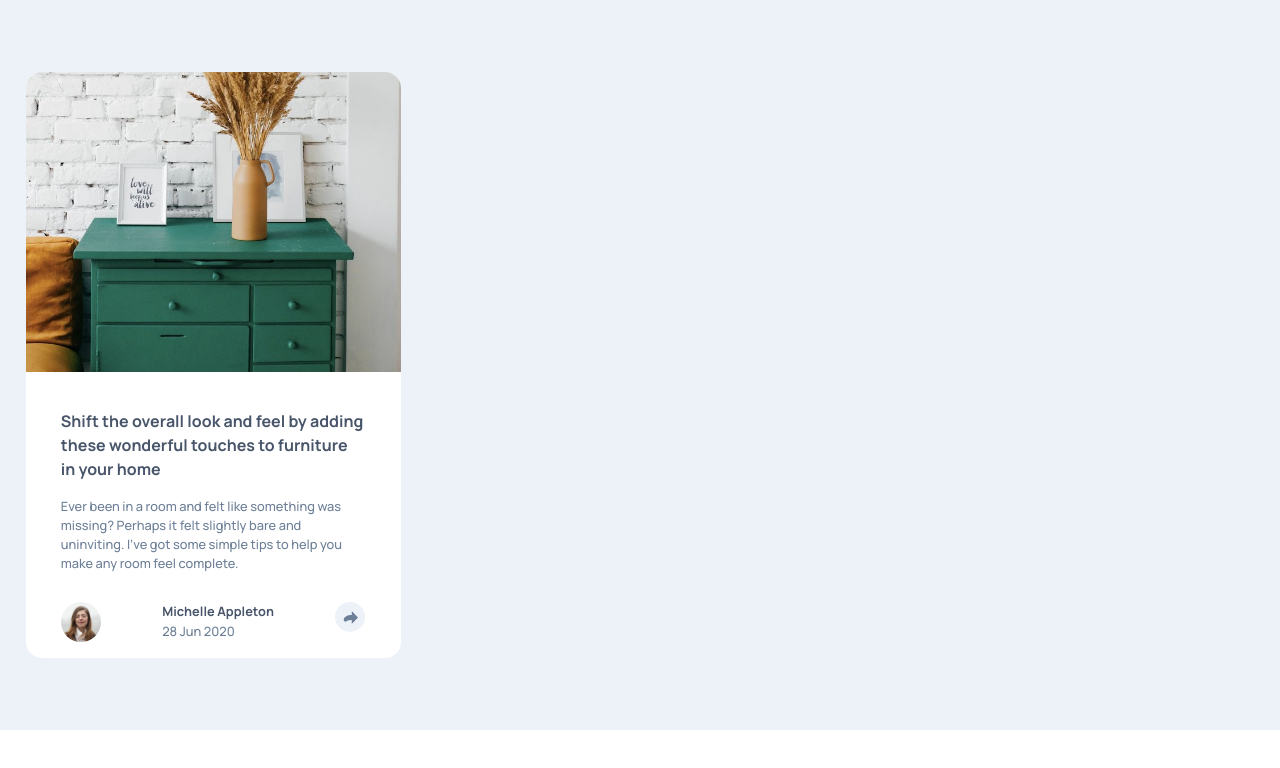
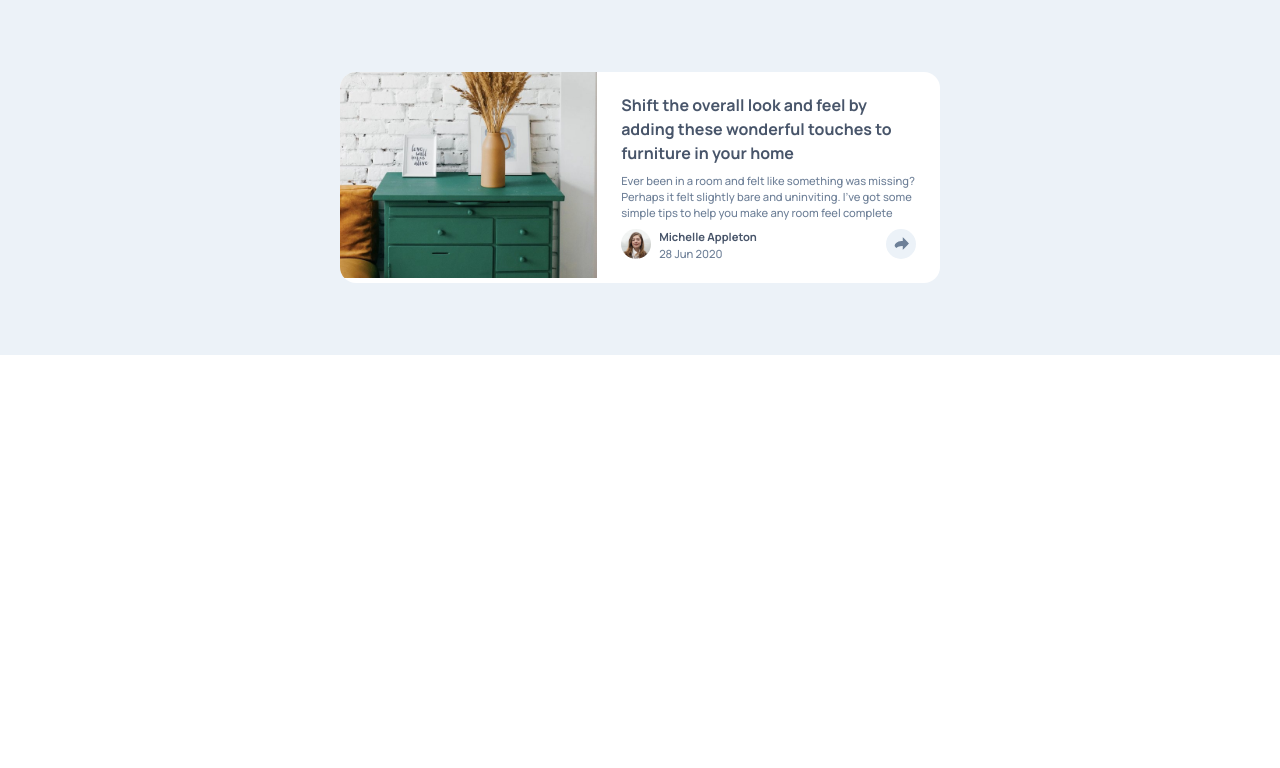
Before and after one commit to NatsukiCode/Article-preview-component, a Vue app: page / in a window 1280 px wide. Shown: the top 768 px of the page. Built offline with nearby package versions, Linux system fonts and the light colour scheme.

Commit message:
Finishing the desktop ver

```diff
--- a/src/App.vue
+++ b/src/App.vue
@@ -13,7 +13,7 @@
         </section>
 
         <section id="maintext" >
-        <p>Ever been in a room and felt like something was missing? Perhaps it felt slightly bare and uninviting. I've got some simple tips to help you make any room feel complete.</p>
+          <p>Ever been in a room and felt like something was missing? Perhaps it felt slightly bare and uninviting. I've got some simple tips to help you make any room feel complete</p>
         </section>
 
         <section id="profile">
@@ -55,13 +55,18 @@
     font-size: 0.8rem;
     background-color: var(--clr-lightGrayishBlue);
     padding: 4.5rem 1.6rem;
+    display: flex;
+    justify-content: center;
+    align-items: center;
+
   }
 
   .article {
     background-color: white;
     border-radius: 1rem;
     overflow: hidden;
-    max-width: 375px;
+    max-width: 600px;
+    display: grid;
   }
 
   .article__content {
@@ -91,6 +96,11 @@
     max-width: 40px;
   }
 
+  #profile .about {
+    margin-right: auto;
+    margin-left: 0.5rem;
+  }
+
   #profile .name {
     color: var(--clr-veryDarkGrayishBlue);
     font-size: 0.8rem;
@@ -105,4 +115,39 @@
     place-content: center;
   }
 
+  @media(min-width: 600px) {
+    .article {
+      grid-template-columns: 1.5fr 2fr;
+    }
+
+    .article__content {
+      display: grid;
+      padding: 1.3rem 1.5rem;
+    }
+
+    #headline .article__headline {
+      padding: 0;
+    }
+
+    #maintext {
+      font-size: 0.6rem;
+      line-height: 1rem;
+      padding-top: 0.5rem;
+    }
+
+    #profile {
+      margin: 0;
+      padding-top: 0.5rem;
+    }
+
+    .article__profile img {
+      max-width: 30px;
+      max-height: 30px;
+    }
+
+    #profile .name, p {
+      font-size: 0.7rem;
+    }
+  }
+
 </style>
```
Lines whose indentation alone changed are shown as unchanged.
